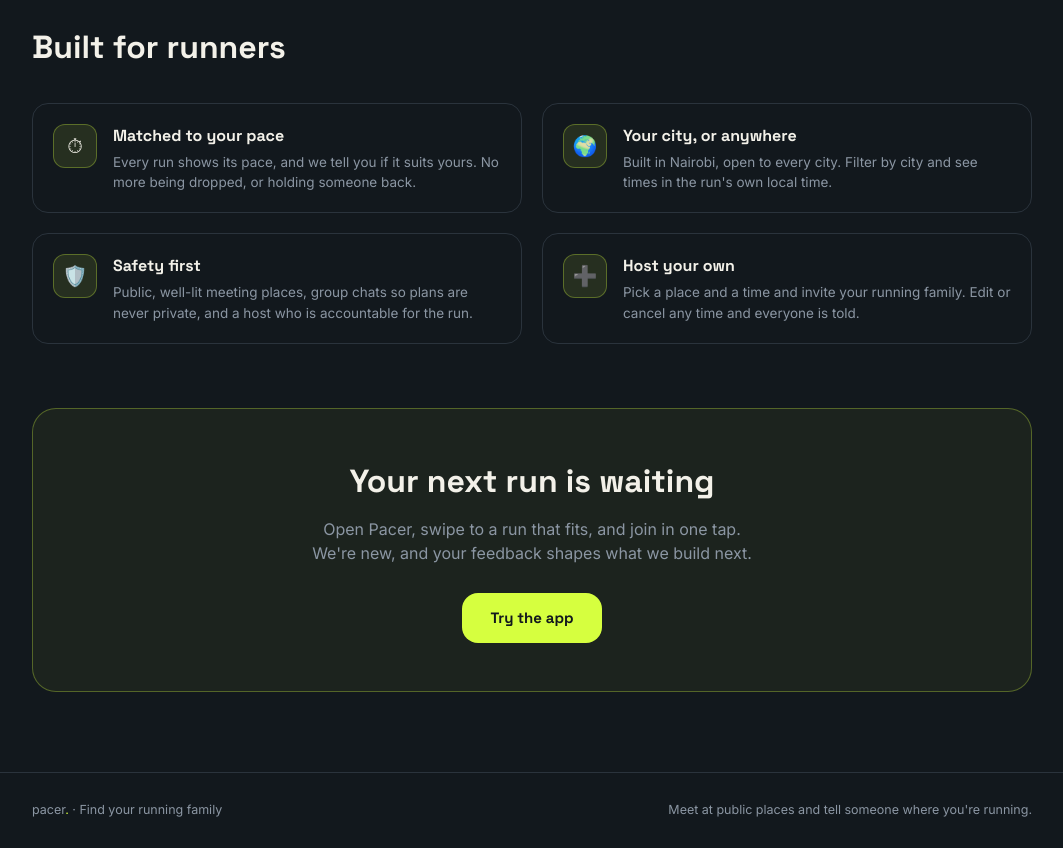
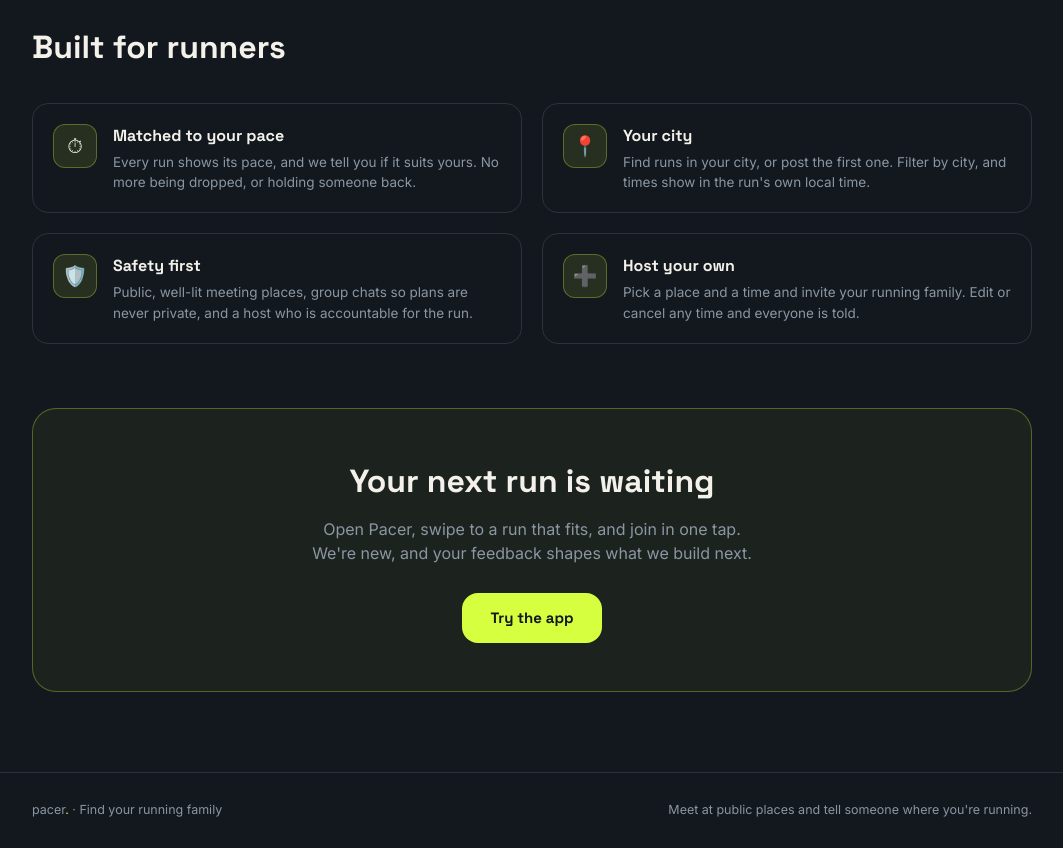
Before and after one commit to kevinoloome/pacer-site, a plain HTML site: page index.html in a window 1280 px wide. Shown: the part 1000-1848 px from the top of the page, without its empty margins (108-1171 px from the left). Drawn offline with Linux system fonts and the light colour scheme.

Commit message:
Update index.html

```diff
--- a/index.html
+++ b/index.html
@@ -124,7 +124,7 @@
   <h2>Built for runners</h2>
   <div class="grid2">
     <div class="feat"><div class="ico">⏱</div><div><h3>Matched to your pace</h3><p>Every run shows its pace, and we tell you if it suits yours. No more being dropped, or holding someone back.</p></div></div>
-    <div class="feat"><div class="ico">🌍</div><div><h3>Your city, or anywhere</h3><p>Built in Nairobi, open to every city. Filter by city and see times in the run's own local time.</p></div></div>
+    <div class="feat"><div class="ico">📍</div><div><h3>Your city</h3><p>Find runs in your city, or post the first one. Filter by city, and times show in the run's own local time.</p></div></div>
     <div class="feat"><div class="ico">🛡️</div><div><h3>Safety first</h3><p>Public, well-lit meeting places, group chats so plans are never private, and a host who is accountable for the run.</p></div></div>
     <div class="feat"><div class="ico">➕</div><div><h3>Host your own</h3><p>Pick a place and a time and invite your running family. Edit or cancel any time and everyone is told.</p></div></div>
   </div>
```
